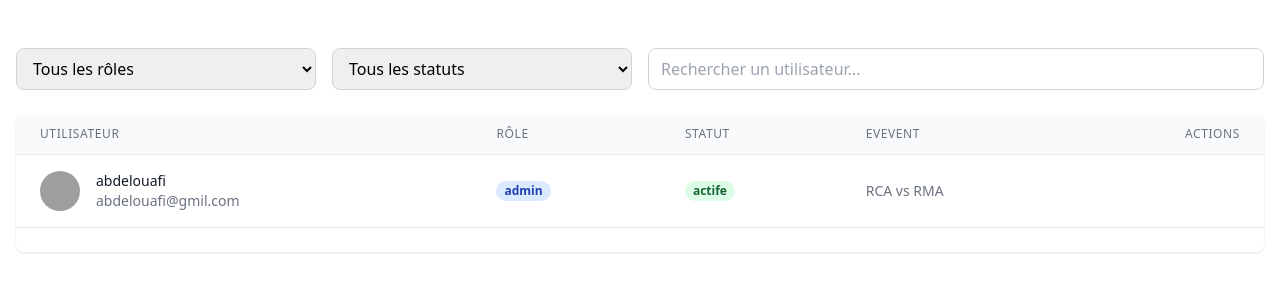
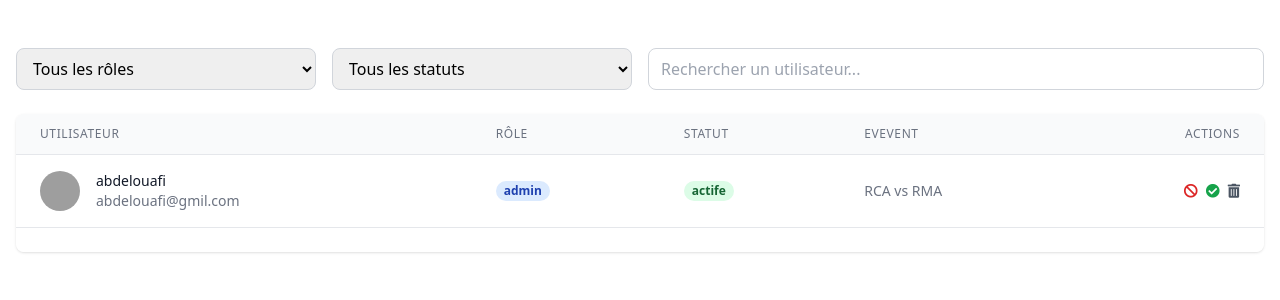
Before and after one commit to aliyara290/Evently, a PHP site: template app/views/front/organizer/Mange_user.twig in a window 1280 px wide. Shown: the top 300 px of the page. Run offline with PHP 8.4, Linux system fonts and the light colour scheme; the template is opened without the code that fills it, so the values that code supplies are empty; some libraries are stand-ins or nearby versions; grey boxes are pictures that could not be loaded.

Commit message:
Déplacer les miser a jour soit branch EP-51 a branch dev

```diff
--- a/app/views/front/organizer/Category.twig
+++ b/app/views/front/organizer/Category.twig
@@ -1,4 +1,3 @@
-
 <!DOCTYPE html>
 <html lang="en">
 <head>
@@ -71,5 +70,6 @@
         </div>
     </div>
 </div>
+
 </body>
 </html>
--- a/app/views/front/organizer/Event_management.twig
+++ b/app/views/front/organizer/Event_management.twig
@@ -4,9 +4,9 @@
     <meta charset="UTF-8">
     <meta name="viewport" content="width=device-width, initial-scale=1.0">
     <title>Youdemy - Gestion des contenus</title>
-    <script src="https://cdn.tailwindcss.com"></script>
     <link rel="stylesheet" href="https://use.fontawesome.com/releases/v5.3.1/css/all.css">
 
+    <script src="https://cdn.tailwindcss.com"></script>
 </head>
 <body class="bg-gray-50">
     <div class="flex flex-col md:flex-row">
--- a/app/views/front/organizer/Mange_user.twig
+++ b/app/views/front/organizer/Mange_user.twig
@@ -3,6 +3,8 @@
     <meta charset="UTF-8">
     <meta name="viewport" content="width=device-width, initial-scale=1.0">
     <title>Youdemy - Gestion des utilisateurs</title>
+    <link rel="stylesheet" href="https://use.fontawesome.com/releases/v5.3.1/css/all.css">
+
     <script src="https://cdn.tailwindcss.com"></script>
     <link rel="stylesheet" href="https://use.fontawesome.com/releases/v5.3.1/css/all.css
 </head>
--- a/app/views/front/organizer/dashboard.twig
+++ b/app/views/front/organizer/dashboard.twig
@@ -4,6 +4,8 @@
     <meta charset="UTF-8">
     <meta name="viewport" content="width=device-width, initial-scale=1.0">
     <title>Gestion des Événements</title>
+     <link rel="stylesheet" href="https://use.fontawesome.com/releases/v5.3.1/css/all.css">
+
     <script src="https://cdnjs.cloudflare.com/ajax/libs/tailwindcss/2.2.19/tailwind.min.js"></script>
     <script src="https://unpkg.com/@tailwindcss/browser@4"></script>
 </head>
--- /dev/null
+++ b/app/views/front/organizer/layout/heder.twig
@@ -0,0 +1 @@
+<h1>hello woed </h1>
--- a/public/index.php
+++ b/public/index.php
@@ -22,7 +22,4 @@ $router->get("/organizer/category", OrganizerController::class, "Category_page")
 $router->get("/organizer/Mange_user", OrganizerController::class, "Mange_user_page");
 $router->get("/organizer/Event_management", OrganizerController::class, "Event_management_page");
 
-
-
-
 $router->dispatch();
```
